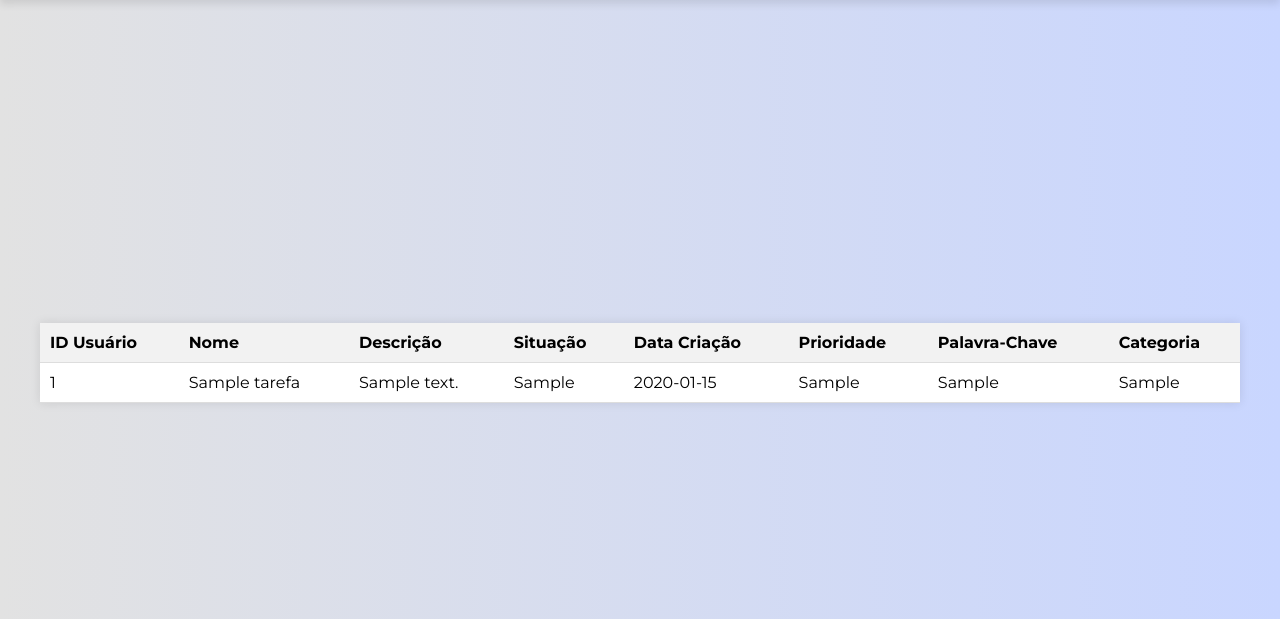
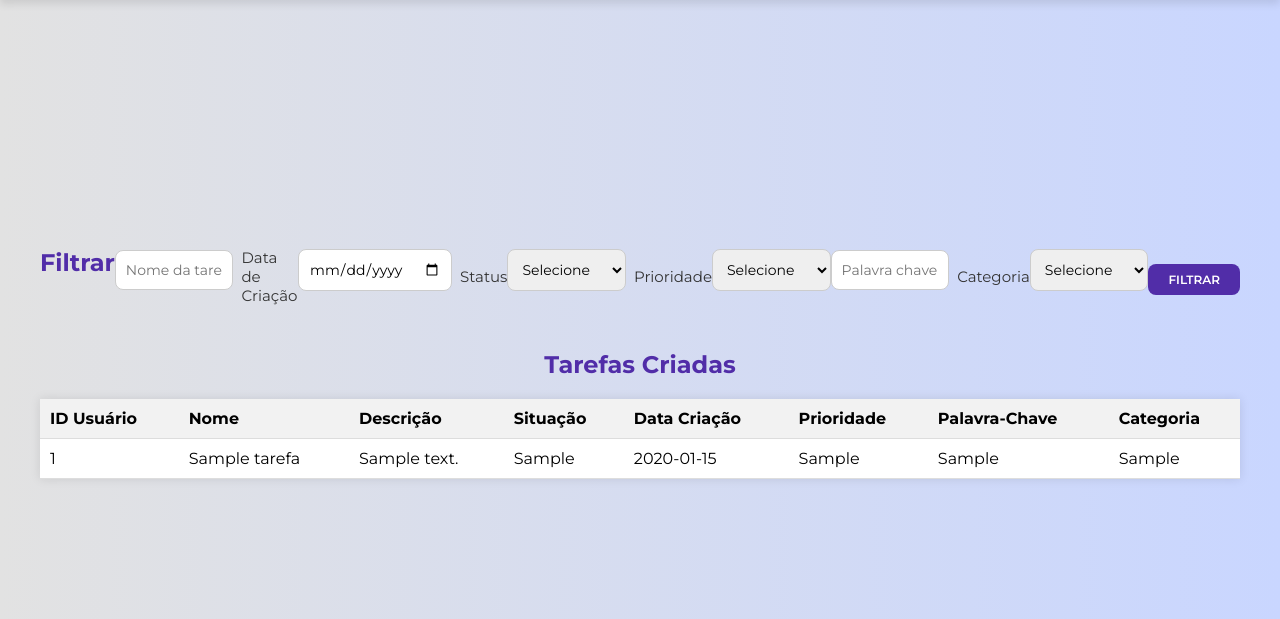
Before and after one commit to EmilyMedeiross/projeto_BD, a Flask app: page /listar_tarefa in a window 1280 px wide. Shown: the part 74-693 px from the top of the page. Run offline with Flask 3, Linux system fonts and the light colour scheme; a user stored in the database is signed in; tables that the repository leaves empty hold one stand-in row (values such as "Sample post"); some libraries are stand-ins or nearby versions.

Commit message:
Update listar_tarefa.html

```diff
--- a/templates/pages/listar_tarefa.html
+++ b/templates/pages/listar_tarefa.html
@@ -1,42 +1,3 @@
-<!--<!DOCTYPE html>
-<html lang="pt-br">
-<head>
-    <meta charset="UTF-8">
-    <meta name="viewport" content="width=device-width, initial-scale=1.0">
-    <title>Listar Tarefas</title>
-    <link rel="stylesheet" href="static/css/style_listar.css">
-</head>
-<body>
-
-<header>
-    <h1>Sistema de Tarefas</h1>
-        <nav>
-            <ul>
-                <li> <a  href="{{url_for('login')}}">Login</a><a href="#"></a></li>
-                <li><a  href="{{url_for('register')}}">Cadastro</a><li>
-                <li><a  href="{{url_for('criar_tarefa')}}">Criar Tarefa</a><li>
-                <li><a  href="{{url_for('atualizar_tarefa')}}">Atualizar Tarefa</a><li></li>
-                <li><a  href="{{url_for('listar_tarefa')}}">Listar Tarefa</a><li></li>
-
-            </ul>
-        </nav>
-</header>
-<main>
-   {% for tarefa in tarefas %}
-        {{tarefa}}
-
-   {% endfor %}
-
-</main>
-
-<footer>
-    <p>Todos os direitos reservados &copy; 2024</p>
-</footer>
-
-
-</body>
-</html>-->
-
 <!DOCTYPE html>
 <html lang="pt-br">
 <head>
@@ -60,6 +21,49 @@
         </nav>
 </header>
 <main>
+    <div class="filtrar">
+        <h2>Filtrar</h2>
+        <form method="post" class="task-form" >
+            <input type="text" name="nome" placeholder="Nome da tarefa" class="new-task-input1">
+
+            <label for="descricao">Data de Criação</label>
+            <input type="date" name="prazo" placeholder="Data de criação" class="new-task-input5">
+
+            <label for="descricao">Status</label>
+            <select id="status" required name="status" class="new-task-input3 select">
+                <option value="selecione">Selecione</option>
+                <option value="Concluida">Concluída</option>
+                <option value="Em andamento">Em andamento</option>
+                <option value="Pendente">Pendente</option>
+            </select>
+
+
+            <label for="descricao">Prioridade</label>
+            <select id="prioridade" required name="prioridade" class="new-task-input6 select">
+                <option value="selecione">Selecione</option>
+                <option value="Baixa">Baixa</option>
+                <option value="Média">Média</option>
+                <option value="Alta">Alta</option>
+            </select>
+
+            <input type="text" name="palavra_chave" placeholder="Palavra chave" class="new-task-input7">
+
+
+            <label for="descricao">Categoria</label>
+            <select id="categoria" required name="categoria" class="new-task-input select">
+                <option value="selecione">Selecione</option>
+                <option value="Trabalho">Trabalho</option>
+                <option value="Estudo">Estudo</option>
+                <option value="Pessoal">Pessoal</option>
+            </select>
+            <button class="new-task-button">Filtrar</button>
+
+        </form>
+    </div>
+    <br>
+    <br>
+
+    <h2>Tarefas Criadas</h2>
     <table>
         <thead>
             <tr>
```
